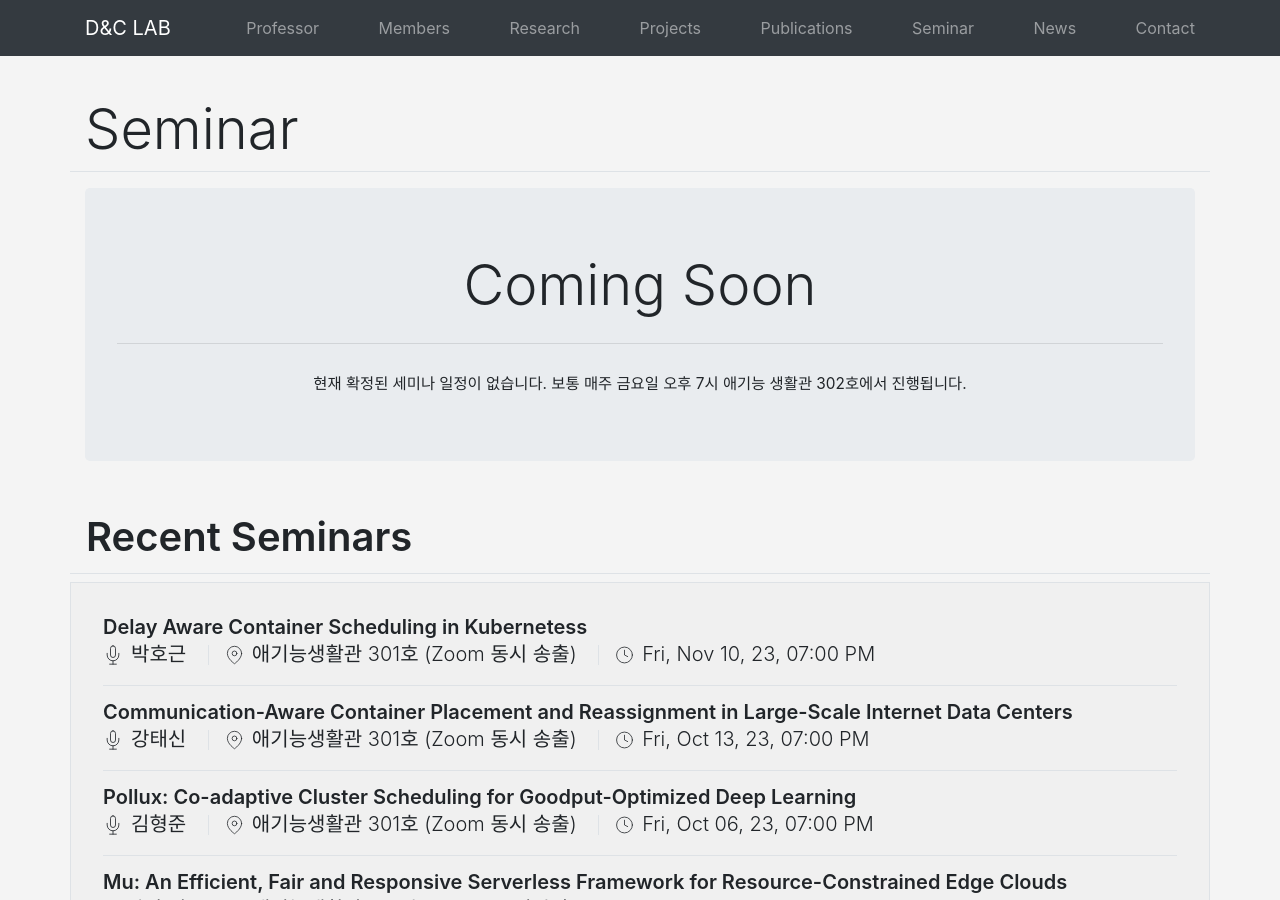
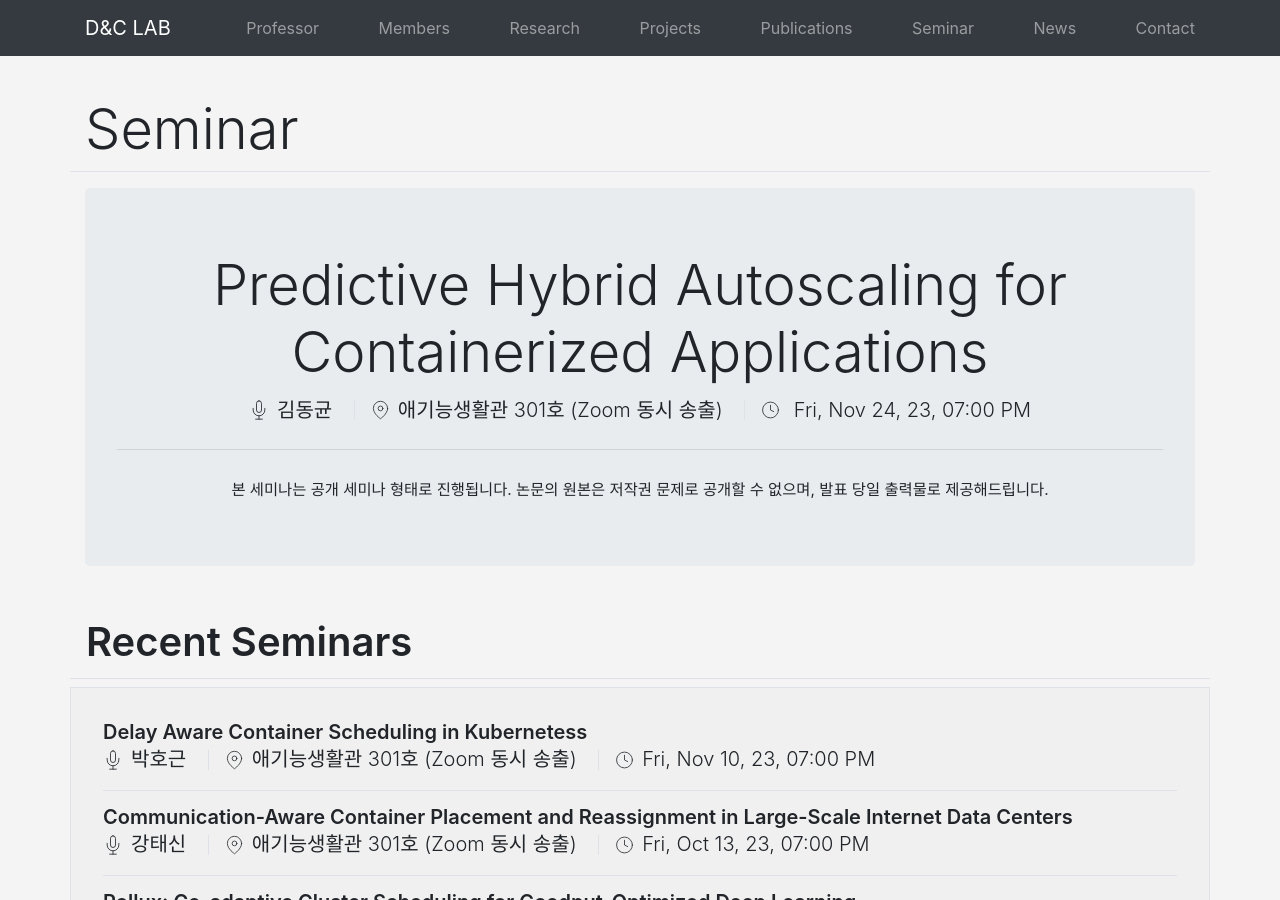
Before and after one commit to KU-Cloud/ku-cloud.github.io, a Jekyll site: the page built from seminar.html, in a window 1280 px wide and 900 px high. Built offline with Jekyll 4.4.1, drawn with Linux system fonts in a browser that asks for light colours.

Commit message:
minwoo first commit

```diff
--- a/_data/seminars.yaml
+++ b/_data/seminars.yaml
@@ -983,3 +983,7 @@
   speacker: 박호근
   date: 2023-11-10T19:00:00.000+0900
   location: 애기능생활관 301호 (Zoom 동시 송출)
+- title: 'Predictive Hybrid Autoscaling for Containerized Applications'
+  speacker: 김동균
+  date: 2023-11-24T19:00:00.000+0900
+  location: 애기능생활관 301호 (Zoom 동시 송출)
```
Also changed, not shown: _posts/2023-10-30-MASS-2023-0.md (added, +10 -0 lines), _posts/2023-11-03-ACK-2023-0.md (deleted, +0 -10 lines), 1 other file.
